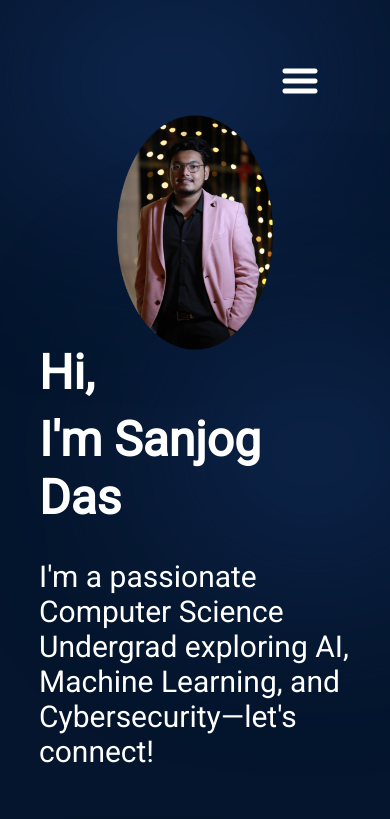
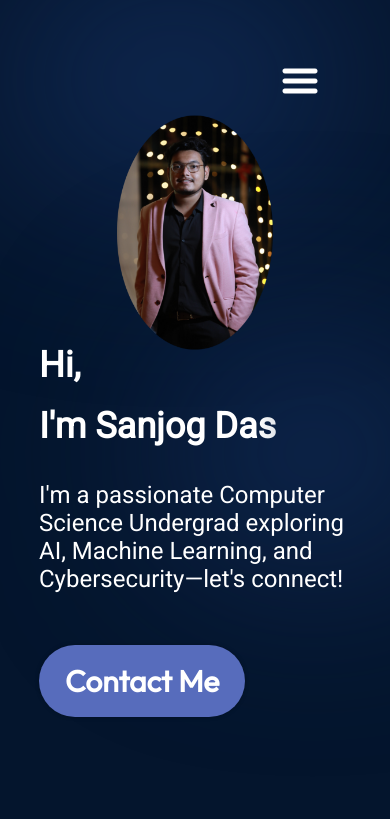
Before and after one commit to Sanjogdas1718/react-porfolio, a React (Vite) app: page / in a window 390 px wide. Shown: the top 819 px of the page. Built offline with nearby package versions, Linux system fonts and the light colour scheme.

Commit message:
fourth commit

```diff
--- a/src/components/Hero/Hero.module.css
+++ b/src/components/Hero/Hero.module.css
@@ -107,22 +107,34 @@
 
   .content {
     align-items: flex-start;
+    width: 100%;
   }
 
   .title {
-    font-size: 48px;
+    font-size: clamp(40px, 8vw, 56px);
     text-align: left;
     display: flex;
     flex-direction: column;
     line-height: 1.2;
+    width: 100%;
   }
 
   .title br {
     content: "";
-    margin-bottom: 10px;
+    margin-bottom: 0.5em;
+  }
+
+  .description {
+    font-size: clamp(24px, 5vw, 34px);
   }
 
   .heroImg {
     width: 50%;
   }
 }
+
+@media screen and (max-width: 480px) {
+  .title {
+    font-size: clamp(36px, 7vw, 40px);
+  }
+}
```
